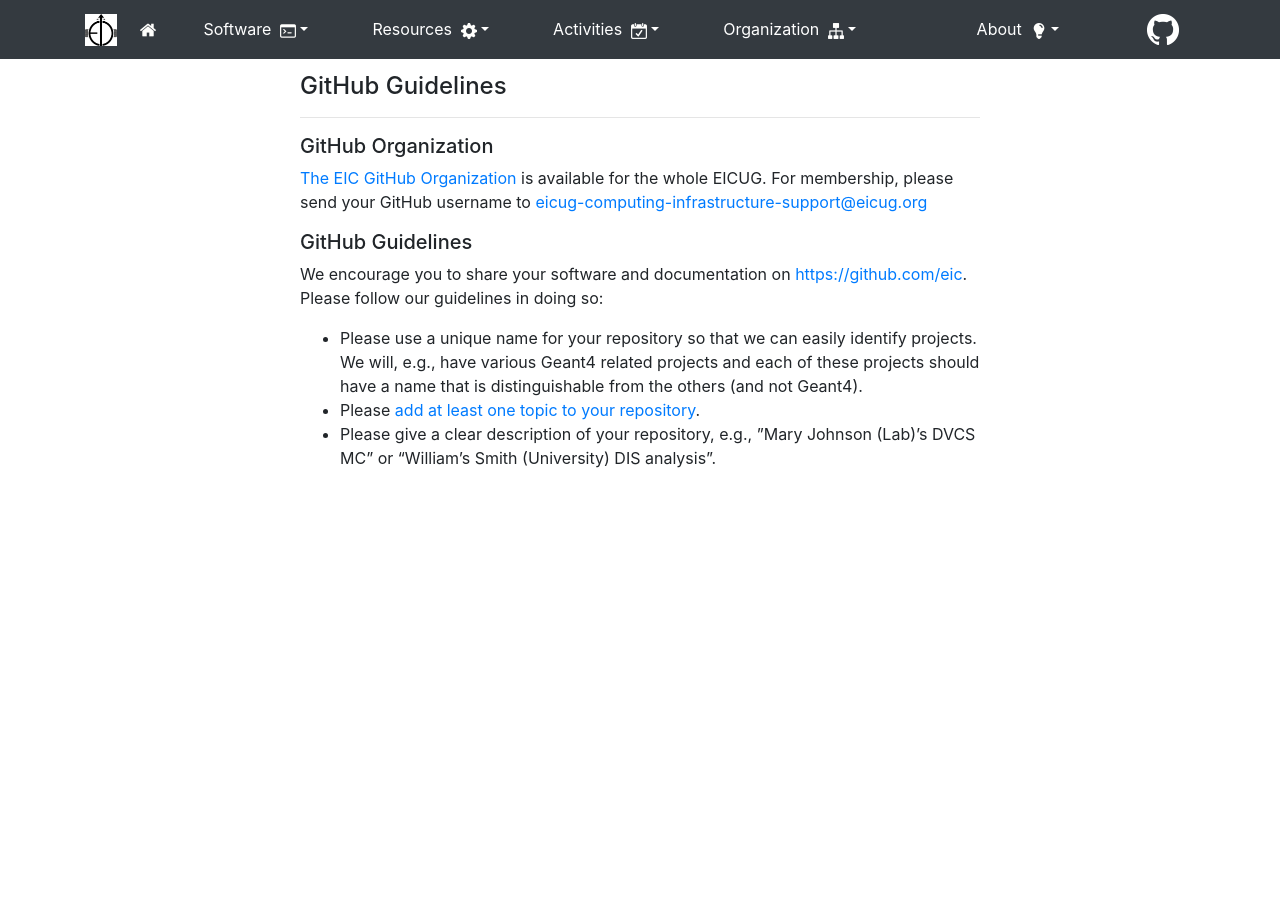
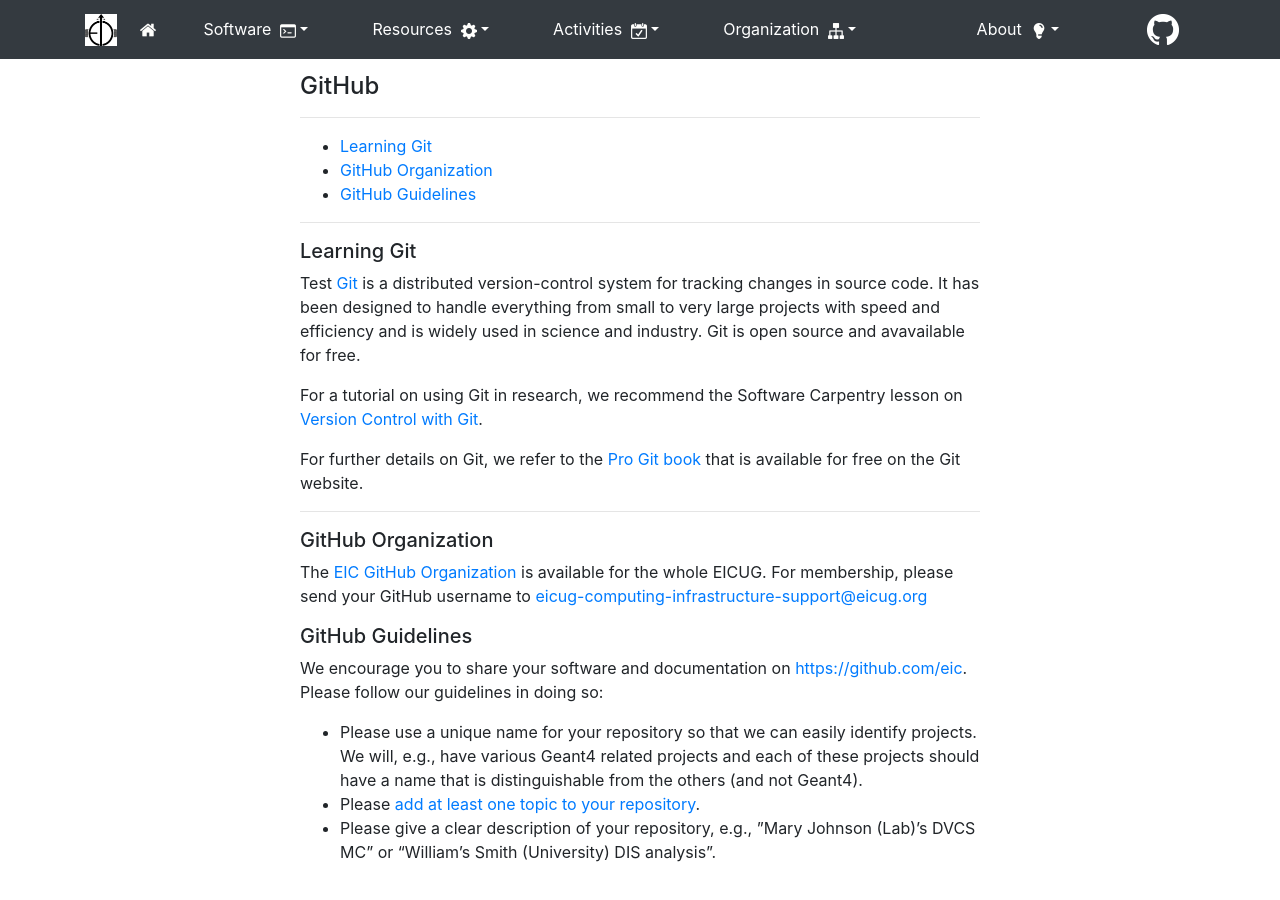
Before and after one commit to kkauder/eic.github.io, a Jekyll site: the page built from _software/github.md, in a window 1280 px wide. Built offline with Jekyll 4.4.1, drawn with Linux system fonts in a browser that asks for light colours; nearby versions of some CDN libraries.

Commit message:
Add references and a tutorial to the GitHub information

```diff
--- a/_software/github.md
+++ b/_software/github.md
@@ -8,12 +8,35 @@
 
 {% include layouts/title.md %}
 
-##### GitHub Organization
+* [Learning Git](#learning)
+* [GitHub Organization](#organization)
+* [GitHub Guidelines](#guidelines)
 
-{% include navigation/findlink.md name='github' tag='The EIC GitHub Organization' %} is available for the whole EICUG. For membership, please send your GitHub username to [eicug-computing-infrastructure-support@eicug.org](mailto:eicug-computing-infrastructure-support@eicug.org?subject=GitHub%20Account)
+---
 
+##### Learning Git {#learning}
 
-##### GitHub Guidelines
+Test {% include navigation/findlink.md name='git' tag='Git' %} is a
+distributed version-control system for tracking changes in source
+code. It has been designed to handle everything from small to very
+large projects with speed and efficiency and is widely used in science
+and industry. Git is open source and avavailable for free.
+
+For a tutorial on using Git in research, we recommend the Software
+Carpentry lesson on {% include navigation/findlink.md
+name='git-lesson' tag='Version Control with Git' %}.
+
+For further details on Git, we refer to the {% include
+navigation/findlink.md name='git-book' tag='Pro Git book' %} that is
+available for free on the Git website.
+
+---
+
+##### GitHub Organization {#organization}
+
+The {% include navigation/findlink.md name='github' tag='EIC GitHub Organization' %} is available for the whole EICUG. For membership, please send your GitHub username to [eicug-computing-infrastructure-support@eicug.org](mailto:eicug-computing-infrastructure-support@eicug.org?subject=GitHub%20Account)
+
+##### GitHub Guidelines {#guidelines}
 
 We encourage you to share your software and documentation on {% include navigation/findlink.md name='github' tag='https://github.com/eic' %}. Please follow our guidelines in doing so:
 
```
Also changed, not shown: other parts of _software/github.md (+1 -1 lines), _data/links.yml (+11 -1 lines).
